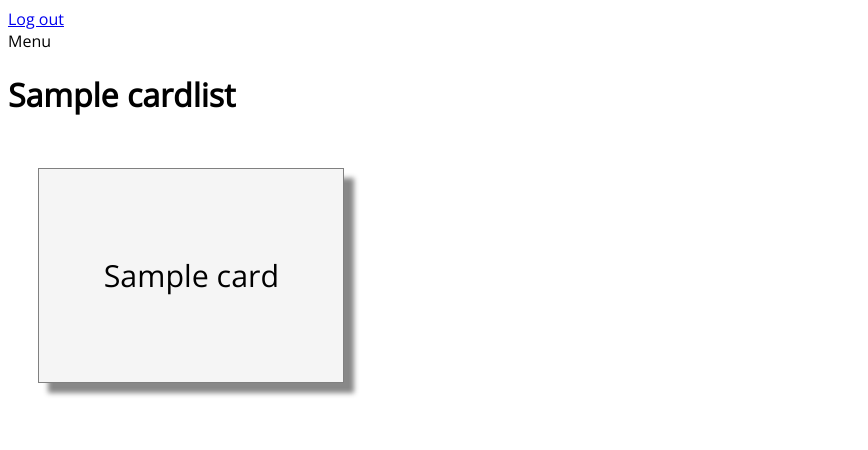
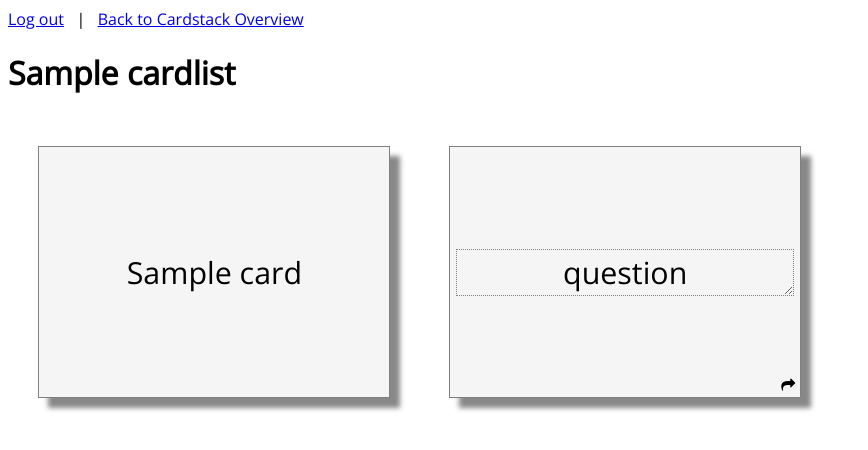
Before and after one commit to macolo/flashcards, a Django app: page /cardlists/1/ in a window 1280 px wide. Shown: the top 450 px of the page, without its empty margins (0-868 px from the left). Run offline with Django 3.2, Linux system fonts and the light colour scheme; a user stored in the database is signed in; tables that the repository leaves empty hold one stand-in row (values such as "Sample post"); some libraries are stand-ins or nearby versions; some web fonts are replaced.

Commit message:
added add new card feature

```diff
--- a/cards/static/main.css
+++ b/cards/static/main.css
@@ -4,14 +4,16 @@ body {
 }
 
 #card_list {
-    perspective: 1000px;
+
 }
 
 .card {
     font-size:1.9em;
     padding:1em;
     float:left;
-
+    perspective: 1000px;
+        height:250px;
+    width:350px;
 }
 
 .card .card_answer {
@@ -24,7 +26,34 @@ body {
     text-align: center;
     width: 100%;
     box-shadow: 10px 10px 5px #888888;
+    overflow:hidden;
 }
+
+.fc-next, .fc-submit {
+    display:block;
+    position:absolute;
+    bottom:5px;
+    right:5px;
+    font-size:14px !important;
+}
+
+#card_list textarea {
+    background-color: transparent;
+    border:none;
+    outline:none;
+    font-size:100%;
+    font-family:inherit;
+    text-align:inherit;
+    display:inline-block;
+    vertical-align:middle;
+    width:95%;
+    max-height:100%;
+    resize:vertical;
+    outline:dotted grey 1px;
+    /* text-decoration: underline; */
+}
+
+
 
 .valign {
     vertical-align:middle;
@@ -35,8 +64,8 @@ body {
 
 
 .flip-container, .front, .back {
-    height:7em;
-    width:10em;
+    height:250px;
+    width:350px;
     display:table;
 }
 
@@ -69,6 +98,21 @@ body {
 
 
 /* on click transformation */
-.flip-container.flip .flipper {
+.flip-container.flip .flipper ,
+.newcard.flip .flipper {
 	transform: rotateY(180deg);
 }
+
+.noselect {
+    -webkit-touch-callout: none;
+    -webkit-user-select: none;
+    -khtml-user-select: none;
+    -moz-user-select: none;
+    -ms-user-select: none;
+    user-select: none;
+}
+
+button {
+    background:none;
+    border:none;
+}
--- a/cards/templates/base.html
+++ b/cards/templates/base.html
@@ -8,14 +8,15 @@
 <link href='http://fonts.googleapis.com/css?family=Open+Sans' rel='stylesheet' type='text/css'>
 <link href='http://fonts.googleapis.com/css?family=Kotta+One' rel='stylesheet' type='text/css'>
 <link rel="stylesheet" type="text/css" href="{% static 'main.css' %}" />
+<link href="//maxcdn.bootstrapcdn.com/font-awesome/4.2.0/css/font-awesome.min.css" rel="stylesheet">
 </head>
 
 <body>
 <div id="header">{% block header %}{% endblock %}</div>
-<div id="menu">Menu</div>
-<div id="content"><div id="contenttitle">{% block content_title %}{% endblock %}</div>
-
-{% block content %}{% endblock %}</div>
+<div id="content">
+    <div id="contenttitle">{% block content_title %}{% endblock %}</div>
+    <div id="error_msg">{% block error_msg %}{% endblock %}</div>
+    {% block content %}{% endblock %}</div>
 </body>
 
 </html>
--- a/cards/templates/cards/card_list.html
+++ b/cards/templates/cards/card_list.html
@@ -3,32 +3,73 @@
 <title>{% block title %}{{ cardlist_name }}{% endblock %}</title>
 
 {% block header %}
-<a href="{% url 'logout' %}">Log out</a>
+<a href="{% url 'logout' %}">Log out</a> &nbsp;&nbsp;|&nbsp;&nbsp; <a href="{% url 'cards:index' %}">Back to Cardstack Overview</a>
 {% endblock %}
 
 {% block content_title %}<h1>{{ cardlist_name }}</h1>{% endblock %}
 
+{% block error_msg %}{% if error_msg %}<div id="error_msg">{{ error_msg }}</div>{% endif %}{% endblock %}
+
 {% block content %}
+<div id="card_list">
+{% if card_list %}
 
-{% if card_list %}
-    <script>
-    $( document ).ready(function() {
-        jQuery('.flip-container').on('click', function () {
-            jQuery(this).toggleClass('flip');
-        })
-    });
-    </script>
-    <div id="card_list">
+
     {% for card in card_list %}
-        <div class="card flip-container">
+        <div class="card flip-container fliponclick noselect">
             <div class="card-helper flipper">
                     <div class="card_question front"><div class="valign">{{ card.card_question }}</div></div>
                     <div class="card_answer back"><div class="valign">{{ card.card_answer }}</div></div>
             </div>
         </div>
     {% endfor %}
-    </div>
+
 {% else %}
     <p>This Carddeck doesn't contain any cards.</p>
 {% endif %}
+
+
+
+    <div class="card newcard noselect">
+        <div class="card-helper flipper">
+            <form action="{% url 'cards:addcard' cardlist_id %}" method="post">
+                {% csrf_token %}
+                <div class="card_question front">
+                    <div class="valign">
+                        <textarea rows=1 name="card_question" value="" >question</textarea>
+                        <i class="fc-next fa fa-share"></i>
+                    </div>
+                </div>
+                <div class="card_answer back">
+                    <div class="valign">
+                        <textarea rows=1 name="card_answer">answer</textarea>
+                        <button class="fc-submit" type="submit"><i class="fa fa-paper-plane"></i></button>
+                    </div>
+                </div>
+            </form>
+        </div>
+    </div>
+</div>
+
+    <script>
+        $( document ).ready(function() {
+            jQuery('.fliponclick').on('click touchstart', function(e) {
+                var target = jQuery(e.target).prop('tagName');
+                if ( target == 'TEXTAREA') {
+                    jQuery(e.target).val("");
+                } else {
+                    jQuery(this).toggleClass('flip');
+                }
+            });
+
+            jQuery('.fc-next').on('click touchstart',  function(e) {
+                jQuery(this).parents('.newcard').toggleClass('flip');
+            });
+
+            $('textarea').on('keyup', function() {
+                $(this).css('height', 'auto').height($(this).prop('scrollHeight'));
+            });
+        });
+
+    </script>
 {% endblock %}
--- a/cards/urls.py
+++ b/cards/urls.py
@@ -6,5 +6,6 @@ from cards import views
 urlpatterns = [
     url(r'^$', views.index, name='index'),
     url(r'^(?P<cardlist_id>[0-9]+)/$', views.cardlist, name='cardlist'),
-    url(r'^(?P<cardlist_id>[0-9]+)/(?P<card_id>[0-9]+)$', views.card, name='card'),
+    url(r'^(?P<cardlist_id>[0-9]+)/(?P<card_id>[0-9]+)/$', views.card, name='card'),
+    url(r'^(?P<cardlist_id>[0-9]+)/addcard$', views.add_cart_to_cardlist, name='addcard'),
 ]
--- a/cards/views.py
+++ b/cards/views.py
@@ -12,7 +12,10 @@ logger = logging.getLogger(__name__)
 
 # Create your views here.
 
+from django.shortcuts import redirect
+
 from cards.models import CardList, Card
+
 
 @login_required
 def index(request):
@@ -48,8 +51,28 @@ def cardlist(request, cardlist_id):
 
     cards = Card.objects.filter(cardlist__exact=cardlist_id)
     logger.debug(cards.all)
-    context = {'card_list' : cards, 'cardlist_name': cardlist_name}
+    context = {'card_list' : cards, 'cardlist_name': cardlist_name, 'cardlist_id': cardlist_id}
     return render(request, 'cards/card_list.html', context)
+
+def add_cart_to_cardlist(request, cardlist_id):
+    # Here we will store the new card
+    try:
+        question = request.POST['card_question']
+        answer = request.POST['card_answer']
+    except(StandardError):
+
+        error_msg = 'Post request for card creation is lacking mandatory values.'
+        logger.error(error_msg)
+        context = {'error_msg' : error_msg}
+        return render(request, 'cards/card_list.html', context)
+
+    current_cardlist = CardList.objects.get(pk=cardlist_id)
+    newcard = Card.objects.create(card_question=question,card_answer=answer)
+    newcard.cardlist.add(current_cardlist)
+    newcard.save()
+
+    # Then redirect to the active cardlist
+    return redirect('cards:cardlist',cardlist_id)
 
 def card(request):
     pass
```
